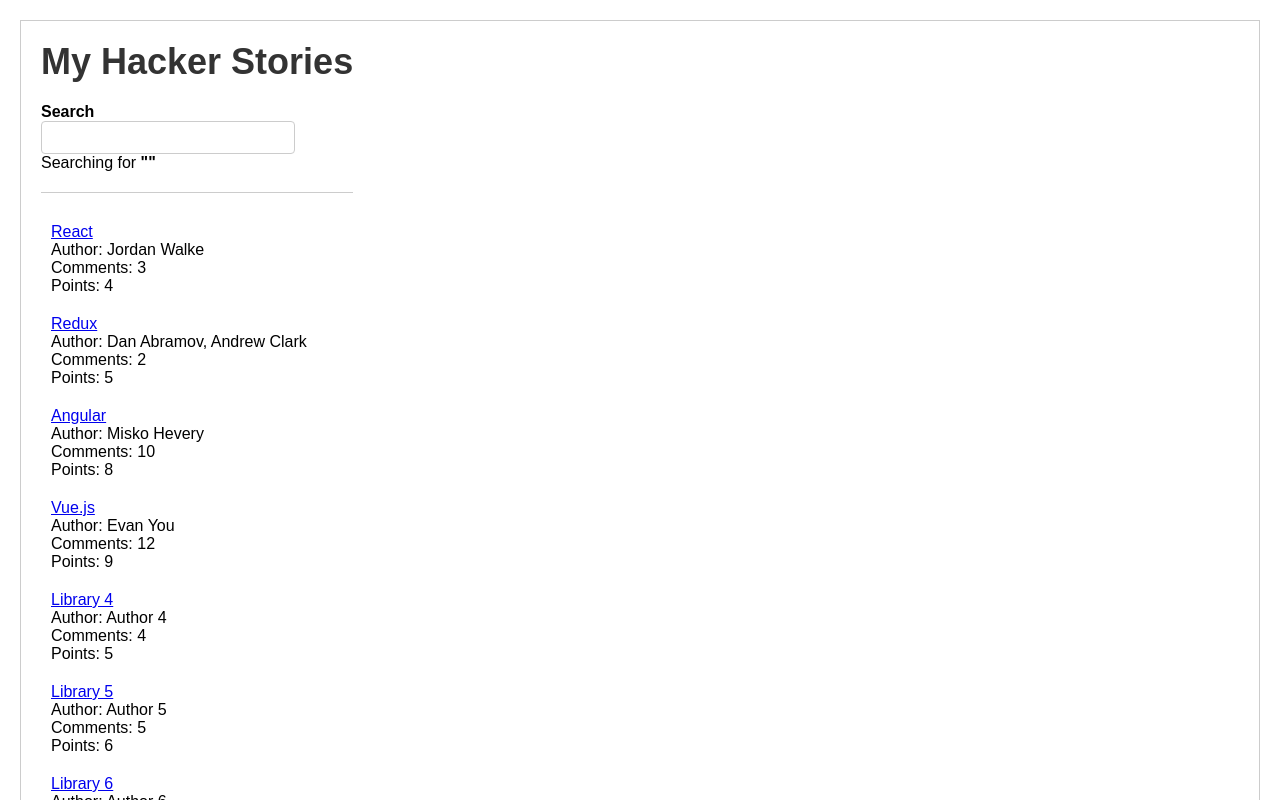
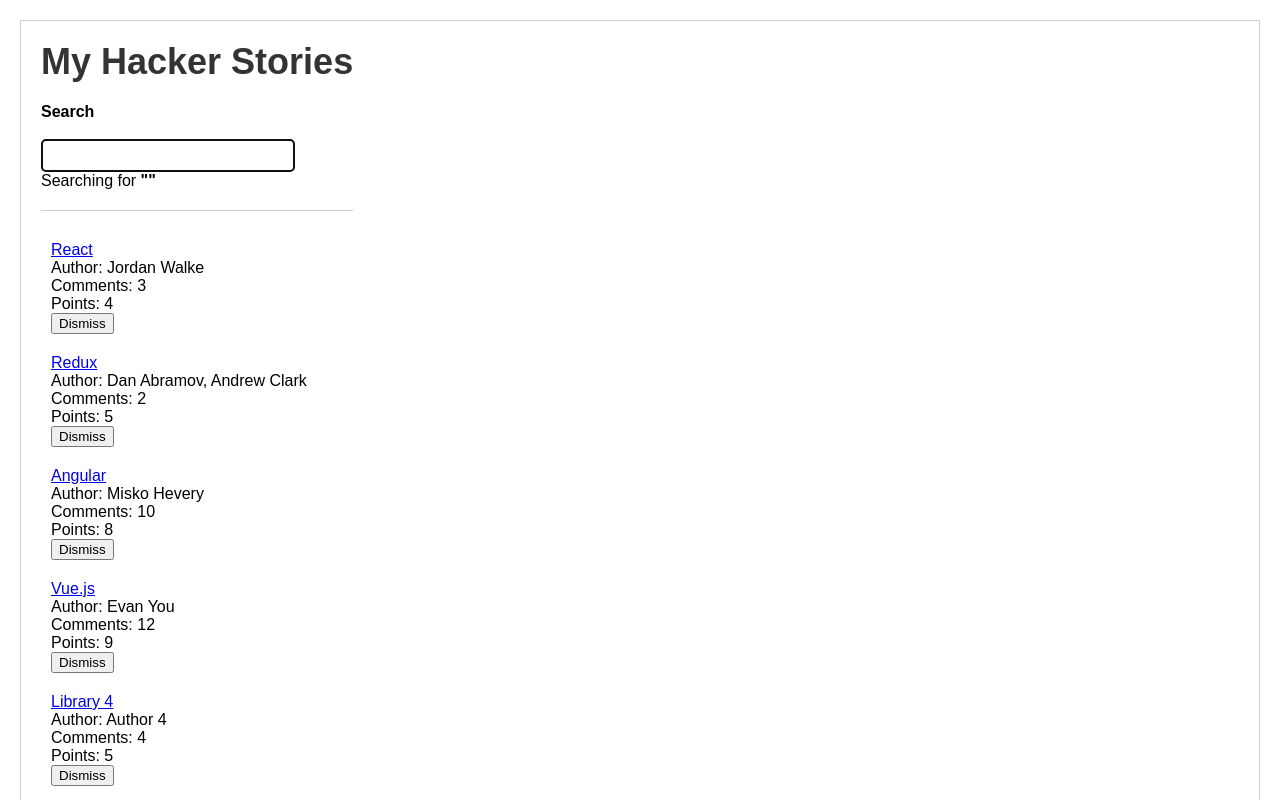
Before and after one commit to ElDuke717/playground, a React (Create React App) app: page / in a window 1280 px wide. Shown: the top 800 px of the page. Built offline with nearby package versions, Linux system fonts and the light colour scheme.

Commit message:
add latest code

```diff
--- a/src/App.js
+++ b/src/App.js
@@ -3,6 +3,8 @@
 import InputWithLabel from "./components/InputWithLabel";
 import booklist from "./data/list";
 import "./App.css";
+
+const initialStories = booklist;
 
 // this is a custom hook that is generalized to set data into local storage, like searchterms
 const useSemiPersistentState = () => {
@@ -22,6 +24,17 @@
     setSearchTerm(event.target.value);
   };
 
+  // state handler for the stories.  Initial stories comes from the booklist
+  const [stories, setStories] = useState(initialStories);
+
+  const handleRemoveStory = (item) => {
+    const newStories = stories.filter(
+      (story) => item.objectID !== story.objectID
+    );
+
+    setStories(newStories);
+  };
+
   // adjusts the list of stories based on the search term using the filter() and includes() methods
   const searchedStories = booklist.filter((story) => {
     return (
@@ -39,15 +52,16 @@
       <InputWithLabel
         id="search"
         onInputChange={handleSearch}
-        value={searchTerm}>
+        value={searchTerm}
+        isFocused
+      >
         {/* This can be passed in instead of "label" and it  */}
         <strong>Search</strong>
-        </InputWithLabel>
-
+      </InputWithLabel>
 
       <hr />
 
-      <List list={searchedStories} />
+      <List list={searchedStories} onRemoveItem={handleRemoveStory} />
     </div>
   );
 };
--- a/src/components/InputWithLabel.js
+++ b/src/components/InputWithLabel.js
@@ -3,11 +3,20 @@
 // This used to be a search component, but was refactored into a more general input component so it can be reused.
 
 // The destructured props are passed into the Search component as a prop - note that this is just the same as passing in props and then destructuring them in the function body e.g. const { search, onSearch } = props;
-const InputWithLabel = ({ id, children, value, onInputChange }) => {
+const InputWithLabel = ({ id, children, value, onInputChange, isFocused }) => {
+  const inputRef = React.useRef();
+
+  React.useEffect(() => {
+    if (isFocused) {
+      inputRef.current.focus();
+    }
+  }, [isFocused]);
   return (
     <>
       <label htmlFor={id}>{children}</label>
+      &nbsp;
       <input
+        ref={inputRef}
         id={id}
         type="text"
         // The value is set to the current search term, which is a variable passed into and changed by the useState hook
@@ -15,7 +24,6 @@
         // The onChange event handler is set to the handleSearch function, which is a variable passed into the Search component as a prop.  onChange is called when the input field changes - built into React
         onChange={onInputChange}
       />
-
       <p>
         Searching for <strong>"{value}"</strong>
       </p>
--- a/src/components/List.js
+++ b/src/components/List.js
@@ -1,7 +1,11 @@
 import React from "react";
 
 // destructuring the item prop to make each item - this is passed into the Item component as a prop, Item is then called in the List component
-const Item = ({ item }) => (
+const Item = ({ item, onRemoveItem }) => {
+  const handleRemoveItem = () => {
+    onRemoveItem(item);
+  };
+return  (
   <div>
     <span>
       <a href={item.url}>{item.title}</a>
@@ -9,12 +13,20 @@
     <p> Author: {item.author}</p>
     <p>Comments: {item.num_comments}</p>
     <p>Points: {item.points}</p>
+    <span>
+      <button type="button" onClick={onRemoveItem.bind(null, item)}>
+        Dismiss
+      </button>
+    </span>
   </div>
 );
+}
 
-const List = ({ list }) => {
+const List = ({ list, onRemoveItem }) => {
   // map over the list of items and return a new array of items
-  return list.map((item) => <Item key={item.objectID} item={item} />);
+  return list.map((item) => (
+    <Item key={item.objectID} item={item} onRemoveItem={onRemoveItem}/>
+  ));
 };
 
 export default List;
```
Also changed, not shown: image.png (added), 1 other file (tests, documents, lock files or other folders).
